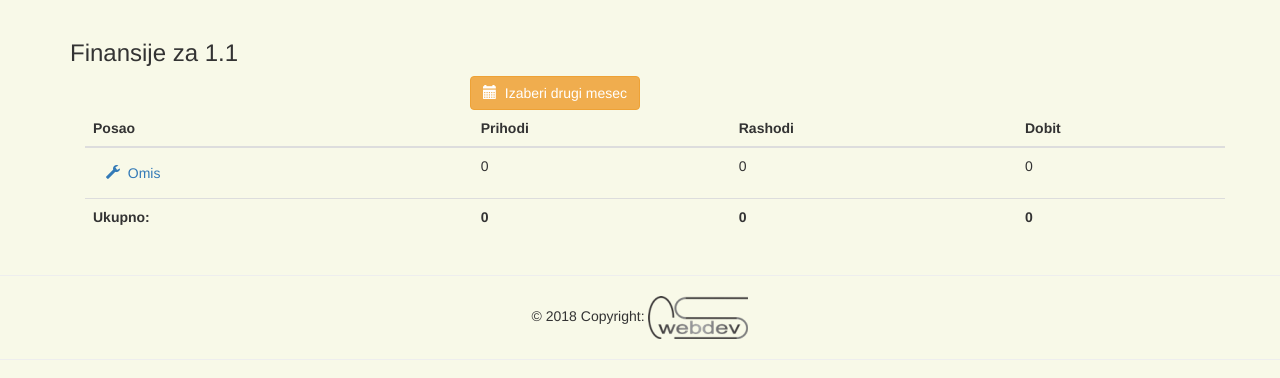
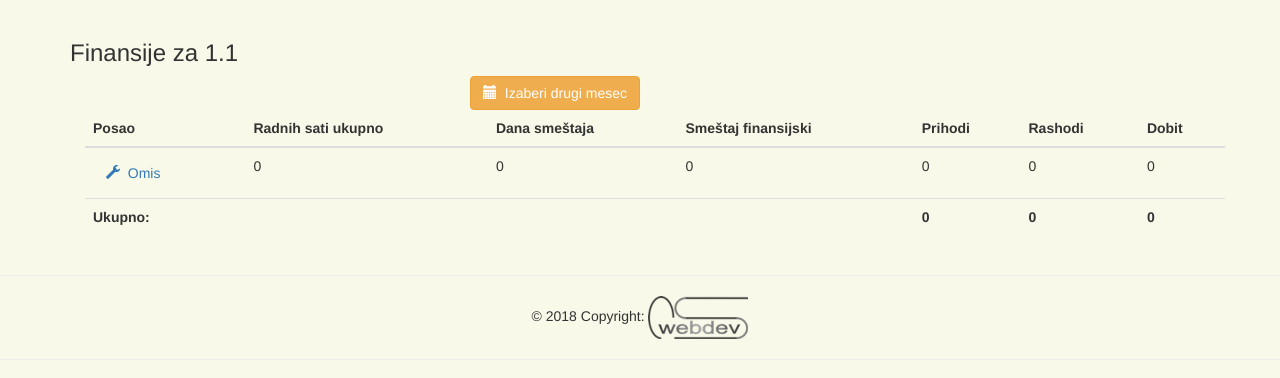
Before and after one commit to papulic/htwerke_heroku_deploy_version, a Django app: page /administracija/mesecni_pregled_poslova/1/1 in a window 1280 px wide. Shown: the part 52-430 px from the top of the page. Run offline with Django 3.2, Linux system fonts and the light colour scheme; a user stored in the database is signed in; data comes from the database, SQL or seed files in the repository; some libraries are stand-ins or nearby versions.

Commit message:
Add files via upload

```diff
--- a/projects/templates/projects/base.html
+++ b/projects/templates/projects/base.html
@@ -77,7 +77,8 @@
 <hr>
   <footer class="page-footer font-small blue pt-4 mt-4">
     <div class="footer-copyright py-3 text-center">
-        © 2018 Copyright:  <a href="mailto:papulic@gmail.com?Subject=Hello%20OSwebdev" target="_top"><img src="{%  static 'projects/OSwebdev.png' %}"></a>
+            © 2018 Copyright:  <a href="mailto:papulic@gmail.com?Subject=Hello%20OSwebdev" target="_top">
+            <img width="100" height="43" src="{%  static 'projects/OSwebdev.png' %}"></a>
 		<hr>
     </div>
   </footer>
--- a/projects/templates/projects/ljudi.html
+++ b/projects/templates/projects/ljudi.html
@@ -101,8 +101,8 @@
                         ---------------------
                         {% endif %}</td>
                         <td>{{ radnik.satnica }} kn</td>
-                        <td {% if radnik.dana_do_isteka_ugovora < 15 %}style="color:red"{% endif %}>{{ radnik.ugovor_vazi_do }}</td>
-                        <td {% if radnik.dana_do_isteka_ugovora < 15 %}style="color:red"{% endif %}>{{ radnik.dana_do_isteka_ugovora }}</td>
+                        <td {% if radnik.dana_do_isteka_ugovora < 30 %}style="color:red"{% endif %}>{{ radnik.ugovor_vazi_do }}</td>
+                        <td {% if radnik.dana_do_isteka_ugovora < 30 %}style="color:red"{% endif %}>{{ radnik.dana_do_isteka_ugovora }}</td>
                     </tr>
                     {% endfor %}
                 </tbody>
--- a/projects/templates/projects/mesecni_izvod_finansije.html
+++ b/projects/templates/projects/mesecni_izvod_finansije.html
@@ -25,6 +25,9 @@
                 <thead>
                 <tr>
                     <th>Posao</th>
+                    <th>Radnih sati ukupno</th>
+                    <th>Dana smeštaja</th>
+                    <th>Smeštaj finansijski</th>
                     <th>Prihodi</th>
                     <th>Rashodi</th>
                     <th>Dobit</th>
@@ -39,6 +42,21 @@
                             </button>
                         </a>
                     </td>
+                    {% for k, v in radnih_sati.items %}
+                    {% if k == posao.id %}
+                    <td>{{ v }}</td>
+                    {% endif %}
+                    {% endfor %}
+                    {% for k, v in dana_smestaja.items %}
+                    {% if k == posao.id %}
+                    <td>{{ v }}</td>
+                    {% endif %}
+                    {% endfor %}
+                    {% for k, v in smestaj_finansijski.items %}
+                    {% if k == posao.id %}
+                    <td>{{ v }}</td>
+                    {% endif %}
+                    {% endfor %}
                     {% for k, v in mesecni_prihodi.items %}
                     {% if k == posao.id %}
                     <td>{{ v }}</td>
@@ -58,6 +76,9 @@
                 {% endfor %}
                 <tr>
                     <td><strong>Ukupno:</strong></td>
+                    <td></td>
+                    <td></td>
+                    <td></td>
                     <td><strong>{{ ukupni_prihodi }}</strong></td>
                     <td><strong>{{ ukupni_rashodi }}</strong></td>
                     <td><strong>{{ ukupna_dobit }}</strong></td>
--- a/projects/templates/projects/poslovi.html
+++ b/projects/templates/projects/poslovi.html
@@ -70,6 +70,7 @@
             <div class="row">
                 <h3>opis: {{ posao.opis }}</h3>
                 <h4>Svi do sada uneti radni sati za sve radnike koji su na projektu: {{ radni_sati_svih_radnika }}</h4>
+                <h4>Svi do sada uneti dani smestaja za sve radnike koji su na projektu: {{ dana_smestaja_svih_radnika }}</h4>
             </div>
          </div>
          <h3>Finansije</h3>
@@ -220,11 +221,9 @@
              {% if dostupni_radnici %}
              <hr>
              {% for radnik in filter.qs %}
-             {% if radnik.dostupan == True %}
              <li><input type='checkbox' name='listdodaj' value='{{radnik.id}}' id='{{radnik.id}}' />
                  <span><label class='list' for='{{radnik.id}}'>{{radnik.ime.upper}} - * {% for j in radnik.zanimanja.all %}{{ j }} * {% endfor %}</label></span>
              </li>
-             {% endif %}
              {% endfor %}
              <button type="submit" class="btn btn-success"><span class="glyphicon glyphicon-plus-sign"></span> Dodaj na projekat</button>
              {% else %}
```
Also changed, not shown: projects/templates/projects/mesecni_izvod.html (+7 -0 lines), projects/templates/projects/radnik_detalji.html (+14 -0 lines), projects/templates/projects/vozila.html (+15 -1 lines), projects/templates/projects/sajt.html (line endings or trailing spaces).
